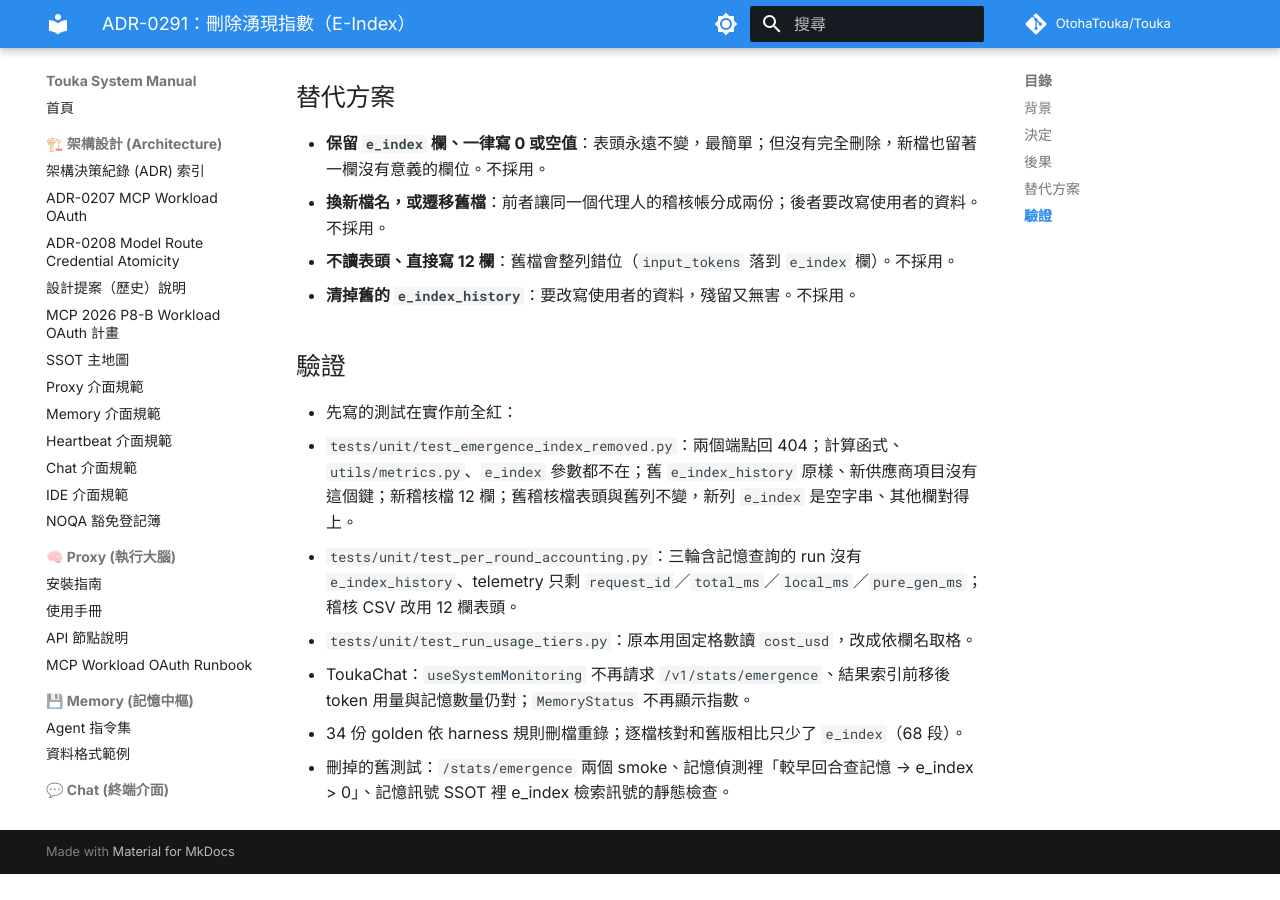
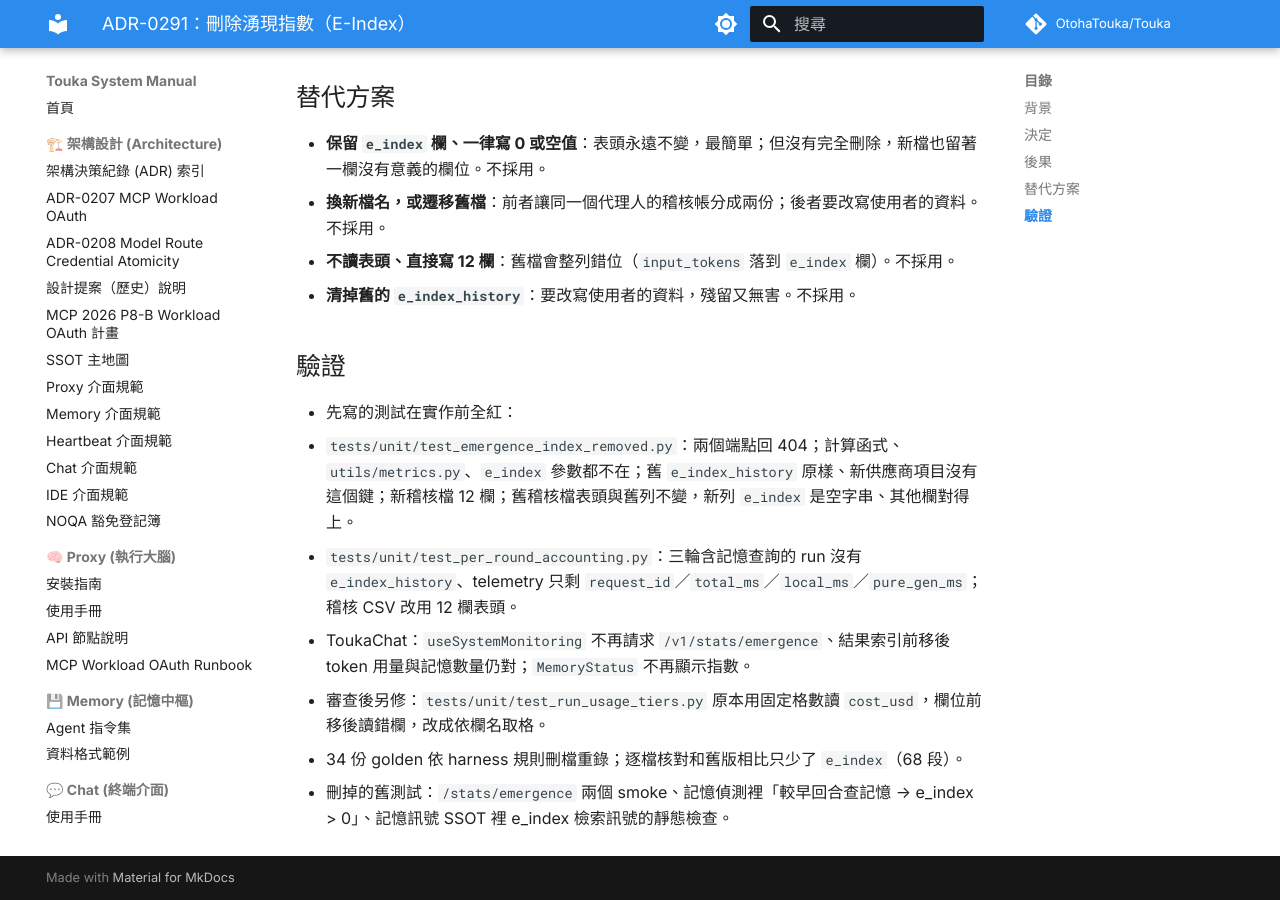
Before and after one commit to OtohaTouka/Touka, an MkDocs documentation site: the page built from docs/architecture/adr/0291-emergence-index-removed.md, in a window 1280 px wide and 900 px high, scrolled down 1969 px. Built offline with MkDocs 1.6.1 and Material for MkDocs 9.7.7, drawn with Linux system fonts in a browser that asks for light colours; comment, search, counter and statistics services are not loaded; before the commit the page ends 2843 px from its top, so only the background shows below that.

Commit message:
docs(adr-0291): list the post-review test fix apart from the red-first tests
Co-Authored-By: Claude Opus 5.5 <noreply@anthropic.com>

```diff
--- a/docs/architecture/adr/0291-emergence-index-removed.md
+++ b/docs/architecture/adr/0291-emergence-index-removed.md
@@ -51,7 +51,7 @@
 - 先寫的測試在實作前全紅：
   - `tests/unit/test_emergence_index_removed.py`：兩個端點回 404；計算函式、`utils/metrics.py`、`e_index` 參數都不在；舊 `e_index_history` 原樣、新供應商項目沒有這個鍵；新稽核檔 12 欄；舊稽核檔表頭與舊列不變，新列 `e_index` 是空字串、其他欄對得上。
   - `tests/unit/test_per_round_accounting.py`：三輪含記憶查詢的 run 沒有 `e_index_history`、telemetry 只剩 `request_id`／`total_ms`／`local_ms`／`pure_gen_ms`；稽核 CSV 改用 12 欄表頭。
-  - `tests/unit/test_run_usage_tiers.py`：原本用固定格數讀 `cost_usd`，改成依欄名取格。
   - ToukaChat：`useSystemMonitoring` 不再請求 `/v1/stats/emergence`、結果索引前移後 token 用量與記憶數量仍對；`MemoryStatus` 不再顯示指數。
+- 審查後另修：`tests/unit/test_run_usage_tiers.py` 原本用固定格數讀 `cost_usd`，欄位前移後讀錯欄，改成依欄名取格。
 - 34 份 golden 依 harness 規則刪檔重錄；逐檔核對和舊版相比只少了 `e_index`（68 段）。
 - 刪掉的舊測試：`/stats/emergence` 兩個 smoke、記憶偵測裡「較早回合查記憶 → e_index > 0」、記憶訊號 SSOT 裡 e_index 檢索訊號的靜態檢查。
```
